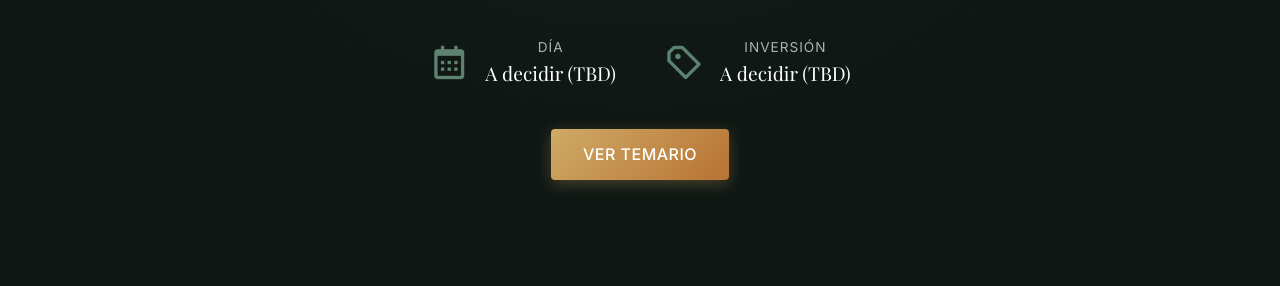
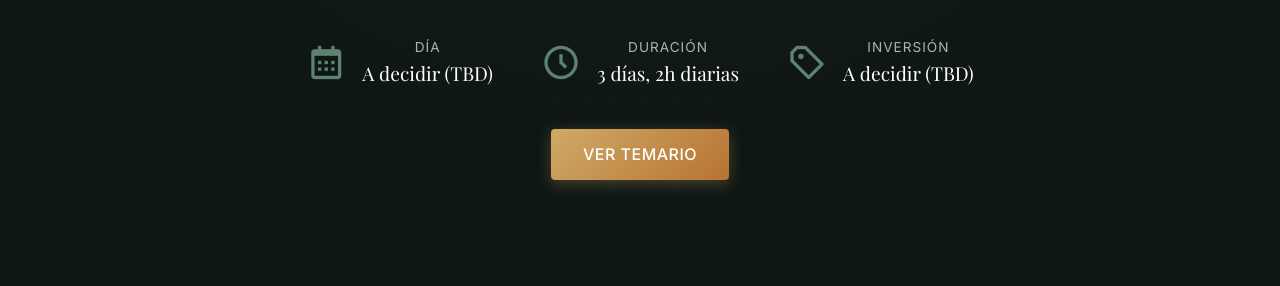
Before and after one commit to paumartifelip-cpu/mujeresdelagave, a plain HTML site: page index.html in a window 1280 px wide. Shown: the part 514-800 px from the top of the page. Drawn offline with nearby package versions, Linux system fonts and the light colour scheme.

Commit message:
feat: add event duration information

```diff
--- a/index.html
+++ b/index.html
@@ -38,6 +38,13 @@
                     <div class="detail-text">
                         <span class="label">Día</span>
                         <span class="value">A decidir (TBD)</span>
+                    </div>
+                </div>
+                <div class="detail-item">
+                    <i class='bx bx-time-five'></i>
+                    <div class="detail-text">
+                        <span class="label">Duración</span>
+                        <span class="value">3 días, 2h diarias</span>
                     </div>
                 </div>
                 <div class="detail-item">
```
